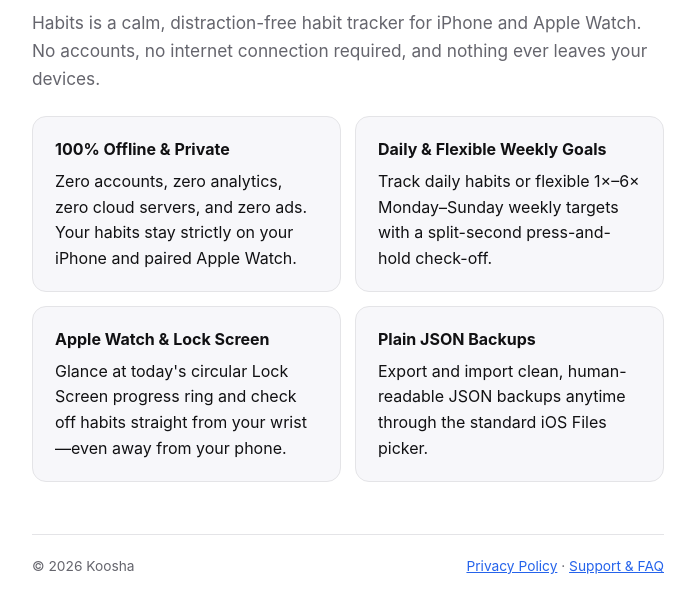
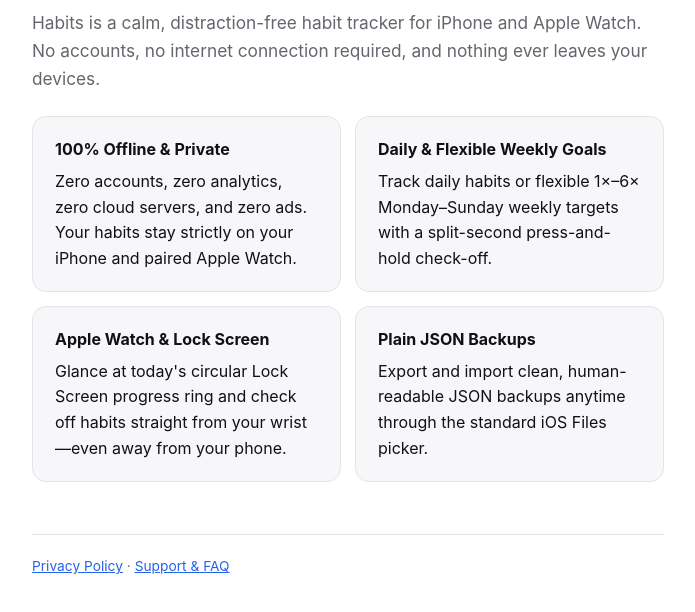
Before and after one commit to kooshap/Habits, a plain HTML site: page docs/index.html in a window 1280 px wide. Shown: the part 186-798 px from the top of the page, without its empty margins (292-987 px from the left). Drawn offline with Linux system fonts and the light colour scheme.

Commit message:
Remove copyright line from docs footer

```diff
--- a/docs/index.html
+++ b/docs/index.html
@@ -58,7 +58,6 @@
     </main>
 
     <footer>
-      <span>&copy; 2026 Koosha</span>
       <span>
         <a href="privacy.html">Privacy Policy</a> &middot;
         <a href="support.html">Support &amp; FAQ</a>
```
Also changed, not shown: docs/privacy.html (+0 -1 lines), docs/support.html (+0 -1 lines).
